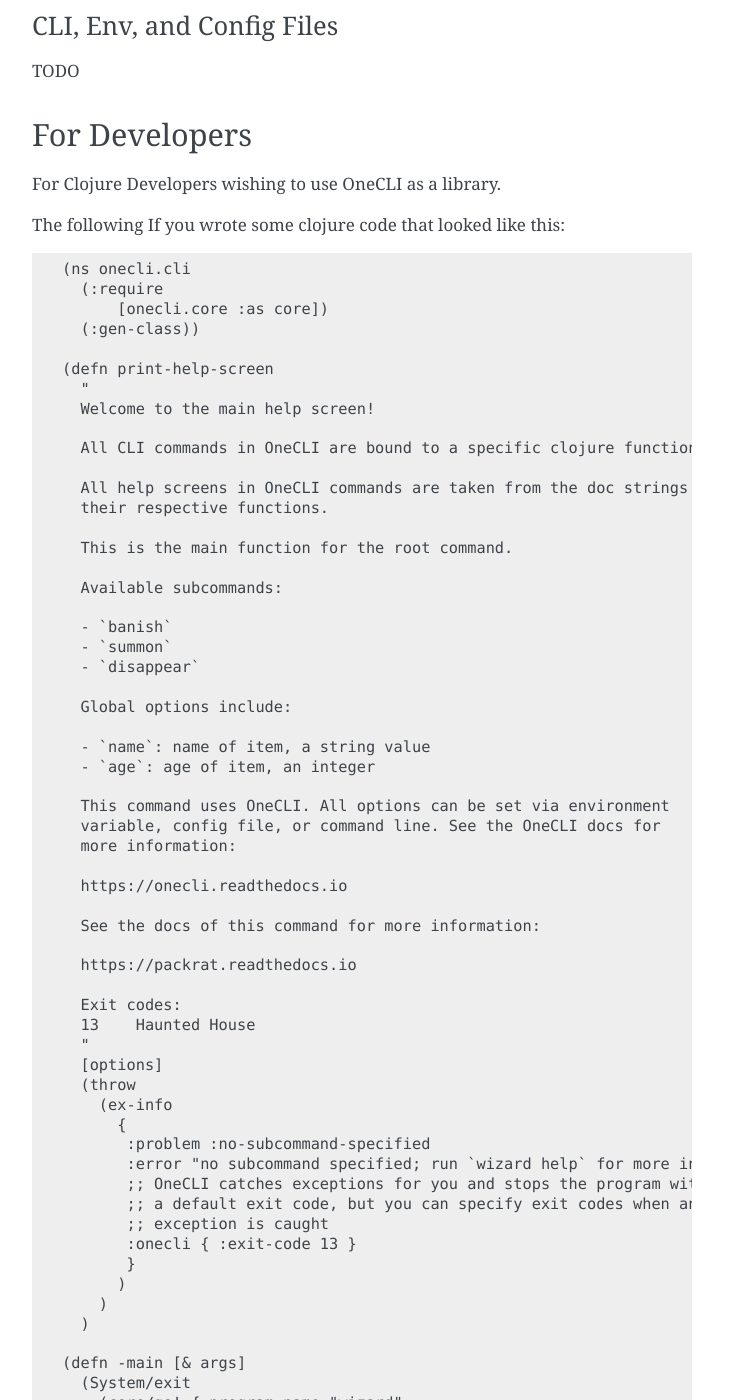
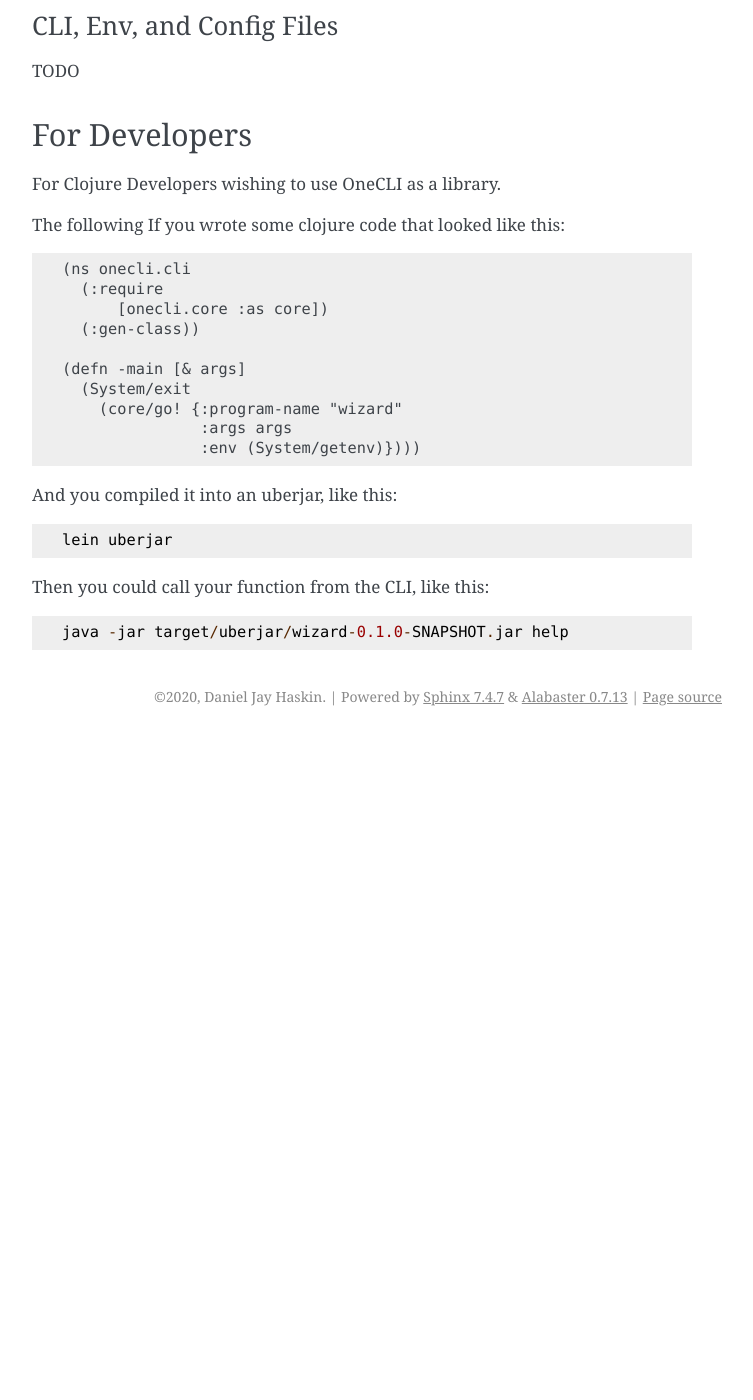
Before and after one commit to djhaskin987/onecli, a Sphinx documentation site: the page built from doc/quickstart.rst, in a window 1280 px wide and 1400 px high, scrolled down 946 px. Shown: the whole window, without its empty margins (388-1141 px from the left). Built offline with Sphinx 7.4.7, drawn with Linux system fonts in a browser that asks for light colours; pages that are not in the unit, such as notebooks, are missing from menus; after the commit the page ends 1682 px from its top, so only the background shows below that; some of the changed text lies outside the part shown.

Commit message:
just a doc thought

```diff
--- a/doc/quickstart.rst
+++ b/doc/quickstart.rst
@@ -57,56 +57,6 @@ The following If you wrote some clojure code that looked like this::
         [onecli.core :as core])
     (:gen-class))
 
-  (defn print-help-screen
-    "
-    Welcome to the main help screen!
-
-    All CLI commands in OneCLI are bound to a specific clojure function.
-
-    All help screens in OneCLI commands are taken from the doc strings of
-    their respective functions.
-
-    This is the main function for the root command.
-
-    Available subcommands:
-
-    - `banish`
-    - `summon`
-    - `disappear`
-
-    Global options include:
-
-    - `name`: name of item, a string value
-    - `age`: age of item, an integer
-
-    This command uses OneCLI. All options can be set via environment
-    variable, config file, or command line. See the OneCLI docs for
-    more information:
-
-    https://onecli.readthedocs.io
-
-    See the docs of this command for more information:
-
-    https://packrat.readthedocs.io
-
-    Exit codes:
-    13    Haunted House
-    "
-    [options]
-    (throw
-      (ex-info
-        {
-         :problem :no-subcommand-specified
-         :error "no subcommand specified; run `wizard help` for more information"
-         ;; OneCLI catches exceptions for you and stops the program with
-         ;; a default exit code, but you can specify exit codes when an
-         ;; exception is caught
-         :onecli { :exit-code 13 }
-         }
-        )
-      )
-    )
-
   (defn -main [& args]
     (System/exit
       (core/go! {:program-name "wizard"
@@ -119,4 +69,4 @@ And you compiled it into an uberjar, like this::
 
 Then you could call your function from the CLI, like this::
 
-    java -jar target/uberjar/wizard-0.1.0-SNAPSHOT.jar --help
+    java -jar target/uberjar/wizard-0.1.0-SNAPSHOT.jar help
```
